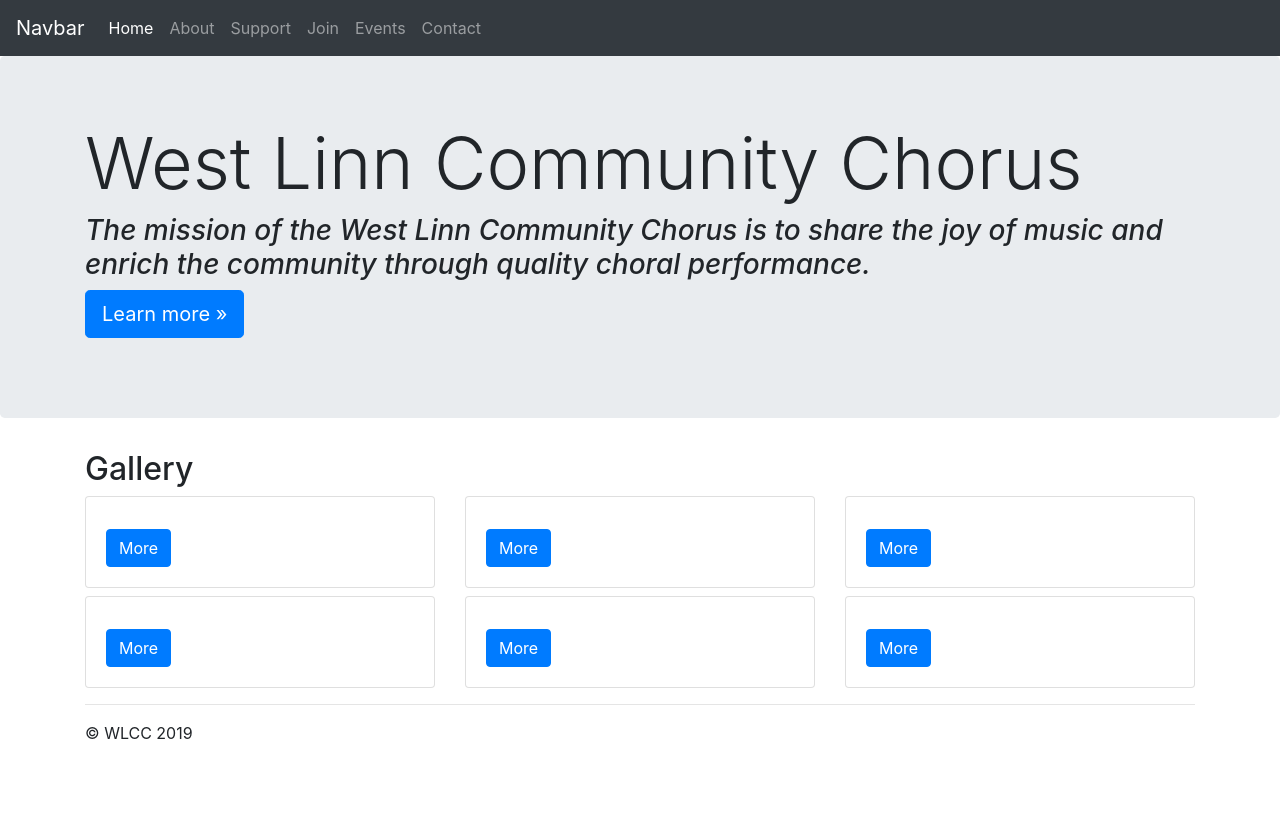
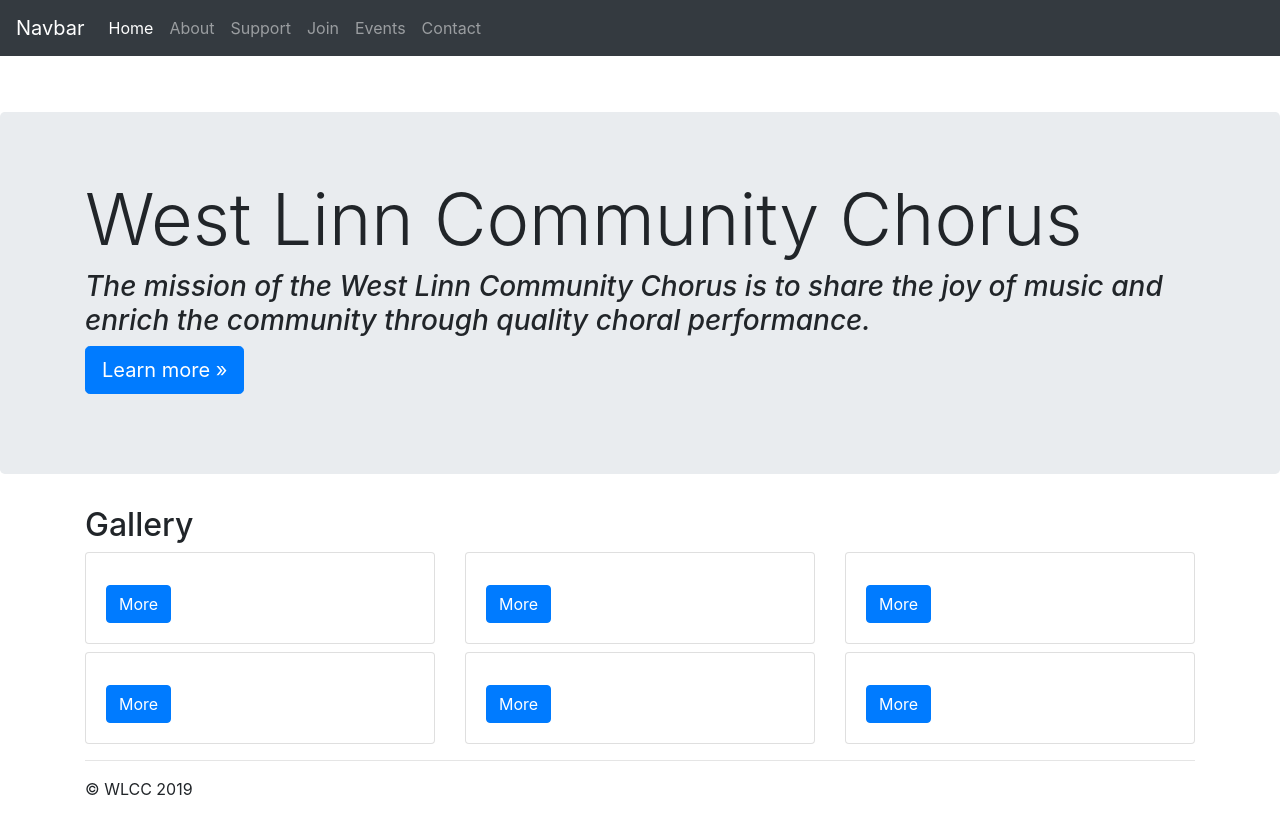
Before and after one commit to ecomstock/wlcc, a PHP site: page /index.php in a window 1280 px wide. Run offline with PHP 8.4, Linux system fonts and the light colour scheme.

Commit message:
update: add padding to body top

```diff
--- a/jumbotron.css
+++ b/jumbotron.css
@@ -1,4 +1,4 @@
 /* Move down content because we have a fixed navbar that is 3.5rem tall */
 body {
-  padding-top: 3.5rem;
+  padding-top: 7rem;
 }
```
